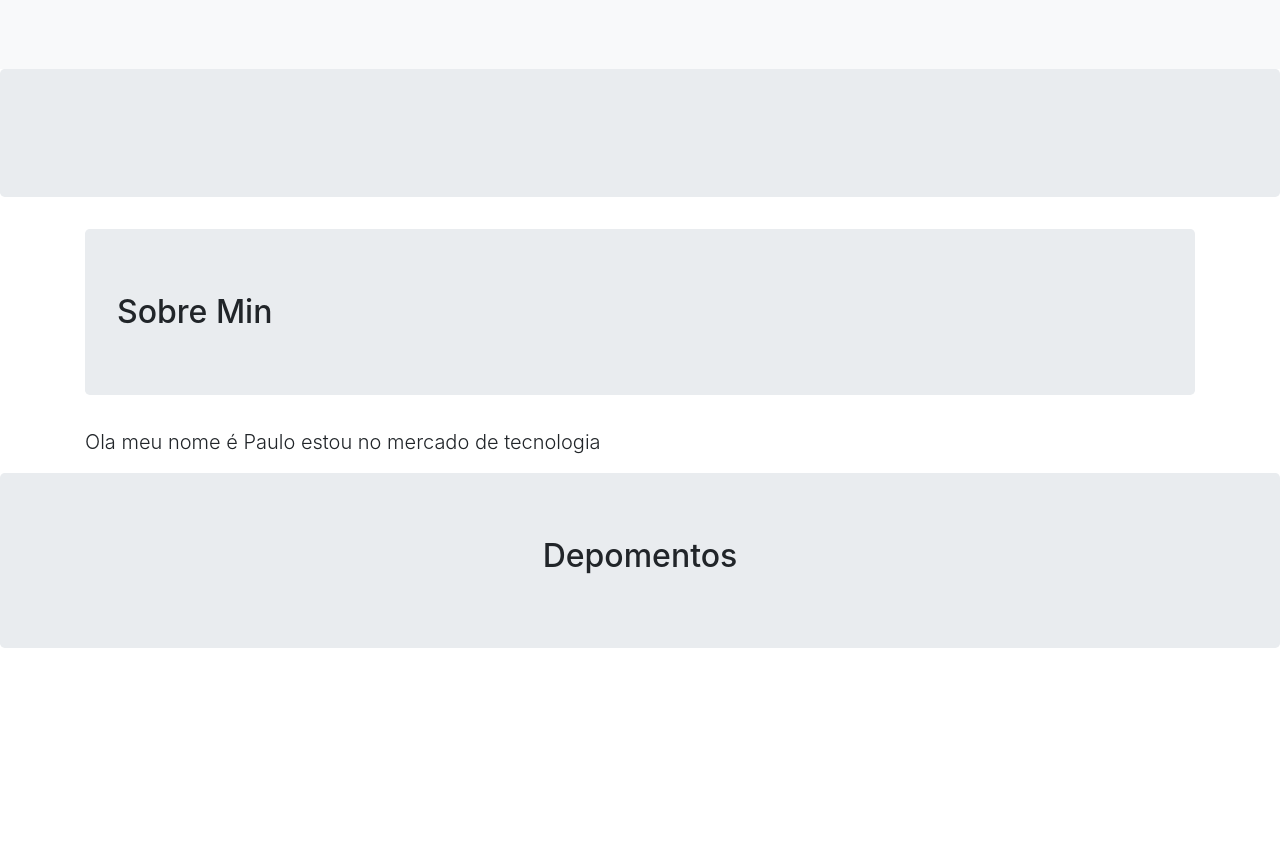
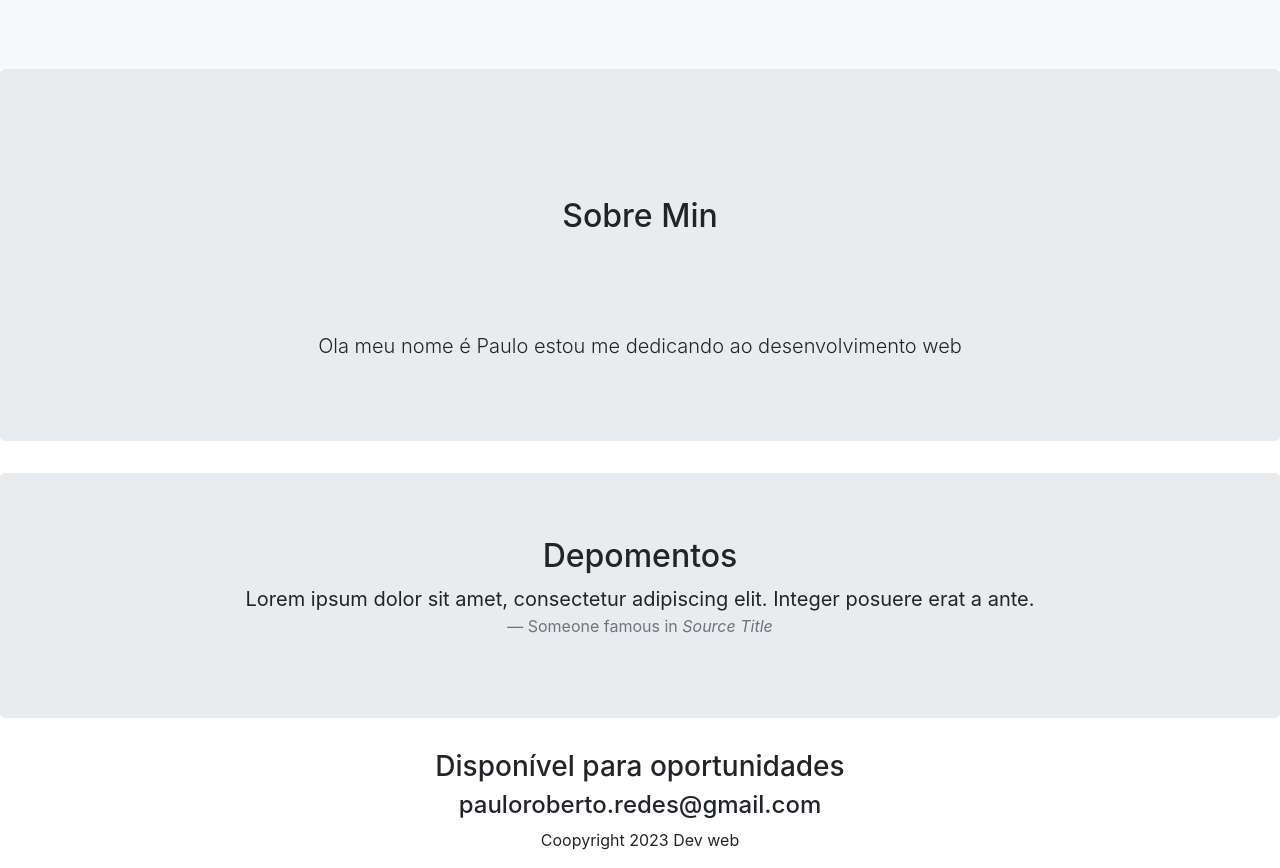
Before and after one commit to Paulo-tech1/MeuPortifolio, a plain HTML site: page index.html in a window 1280 px wide. Shown: the part 1141-2009 px from the top of the page. Before the commit the page ends 1821 px from the top, so only its background shows below. Drawn offline with nearby package versions, Linux system fonts and the light colour scheme.

Commit message:
style css dev
Estilizando a page

```diff
--- a/css/style.css
+++ b/css/style.css
@@ -4,3 +4,25 @@
     max-width: 100%;
     border-radius: 50%;
 }
+
+.corPrimaria{
+    background-color: aqua;
+}
+
+.corSecundaria{
+    background-color: #2c3e50;
+}
+
+p{
+    font-family: 'Helvetica Neue', Helvetica, Arial, sans-serif;
+    color: black !important;
+}
+
+.icones{
+    padding-left: 5px;
+}
+
+.titulosBrancos{
+    text-decoration: underline;
+    text-underline-position: below;
+}
--- a/index.html
+++ b/index.html
@@ -119,20 +119,41 @@
   </div>
   <!-- Sobre Min  -->
   <section class="jumbotron text-center">
+    <div class="container">
+      <h2 class="jumbotron heading">Sobre Min</h2>
+      <p class="lead">Ola meu nome é Paulo estou me dedicando ao desenvolvimento web </p>
+    </div>
+  </section>
 
-  </section>
-  <div class="container">
-    <h2 class="jumbotron heading">Sobre Min</h2>
-    <p class="lead">Ola meu nome é Paulo estou no mercado de tecnologia </p>
-  </div>
   <!-- Depoimentos -->
   <section class="jumbotron text-center">
     <div class="conteiner">
-      <h2 class="text-center">
+      <h2 class="jumbotron-heading text-center">
         Depomentos
       </h2>
+      <blockquote class="blockquote text-center">
+        <p class="mb-0">Lorem ipsum dolor sit amet, consectetur adipiscing elit. Integer posuere erat a ante.</p>
+        <footer class="blockquote-footer">Someone famous in <cite title="Source Title">Source Title</cite></footer>
+      </blockquote>
     </div>
   </section>
+
+  <!-- Contatos -->
+
+   <section>
+    <div>
+      <div class="container-fluid">
+        <h3 class="text-center">Disponível para oportunidades</h3>
+        <h4 class="text-center">pauloroberto.redes@gmail.com</h4>
+      </div>
+    </div>
+
+   </section>
+
+   <!-- Footer -->
+   <footer class="text-center">
+    <p>Coopyright 2023 Dev web</p>
+   </footer>
 </body>
 
 </html>
```
